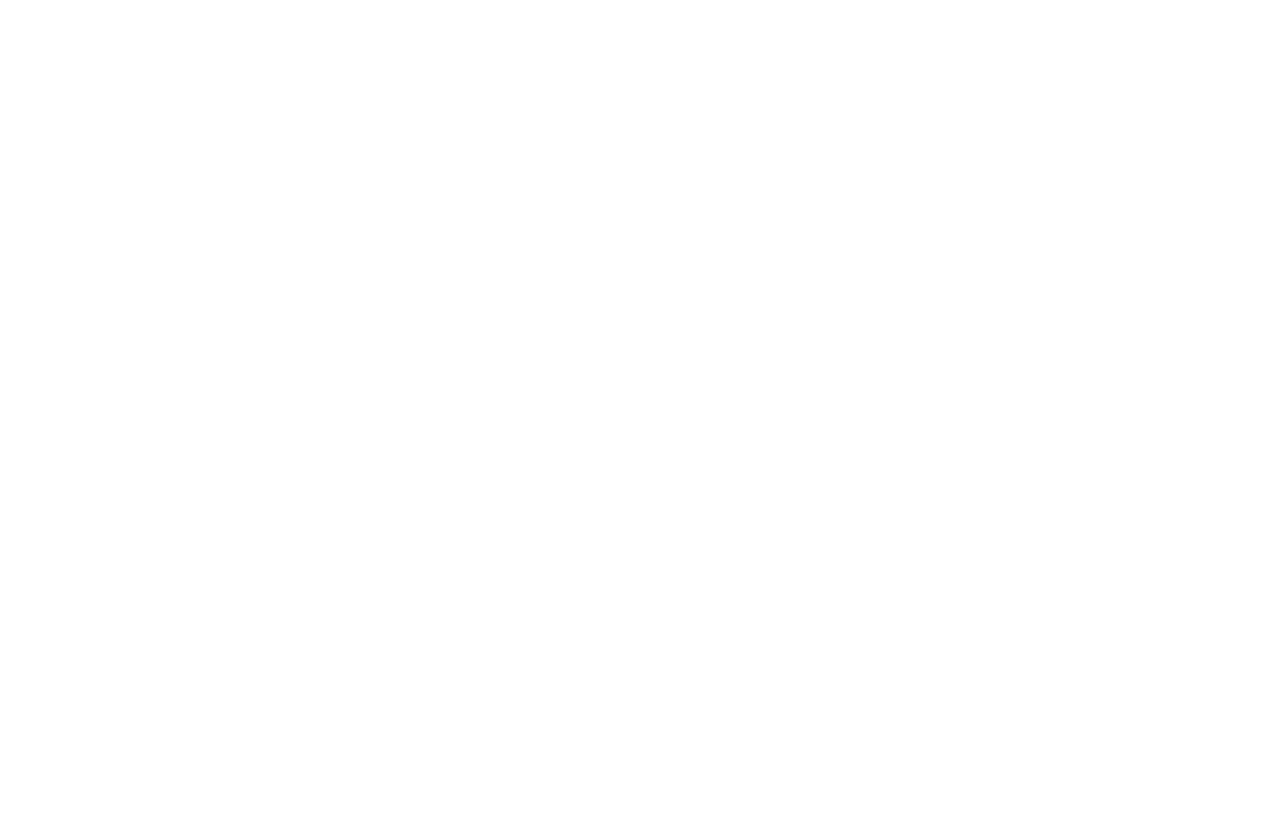
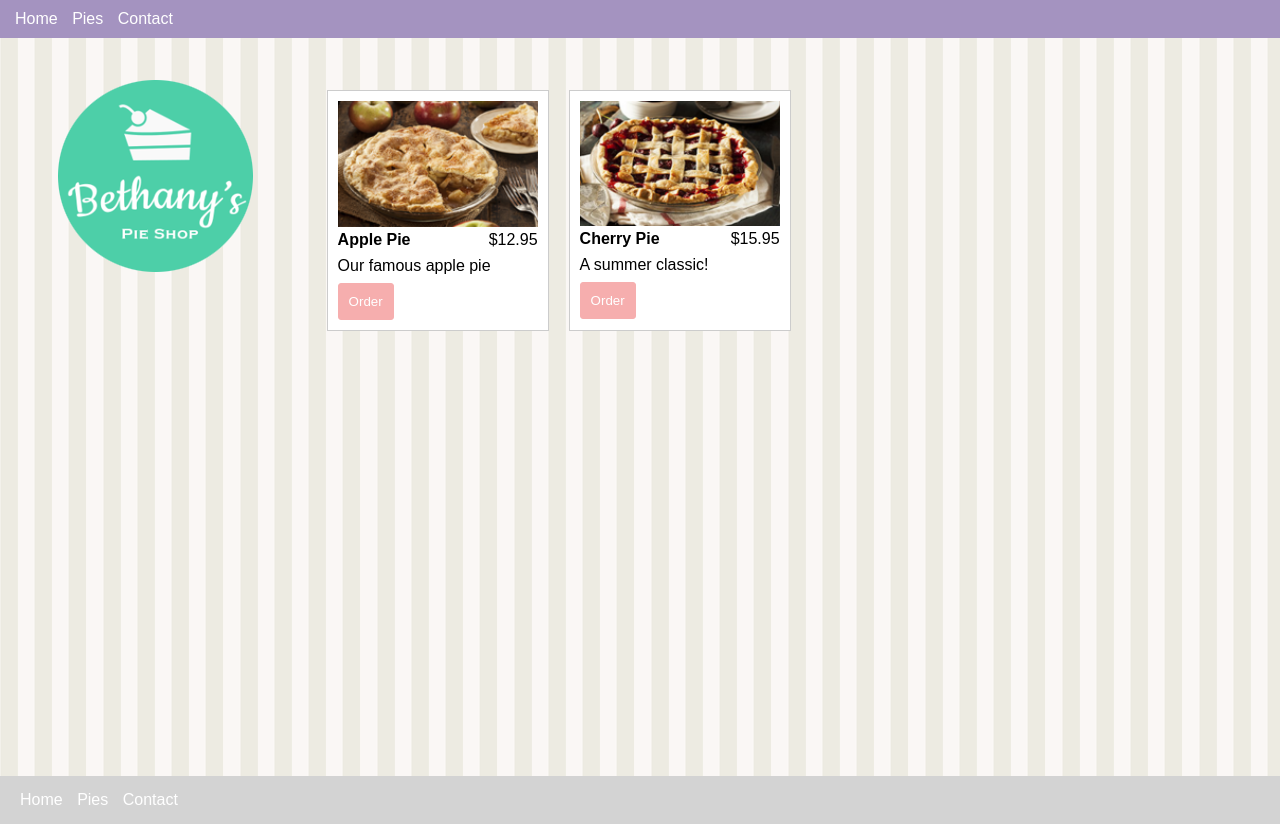
Before and after one commit to pfelto/websiteGS, a website: page pies.html in a window 1280 px wide. Before the commit the page ends 800 px from the top, so only its background shows below. Drawn offline with Linux system fonts and the light colour scheme.

Commit message:
HTML and CSS of the pie website

```diff
--- a/contact.html
+++ b/contact.html
@@ -0,0 +1,42 @@
+<!DOCTYPE html>
+<html lang="en">
+<head>
+    <meta charset="UTF-8">
+    <meta http-equiv="X-UA-Compatible" content="IE=edge">
+    <meta name="viewport" content="width=device-width, initial-scale=1.0">
+    <link rel="stylesheet" href="site.css" type="text/css">
+    <title>Contact | Bethany's Pie Shop</title>
+</head>
+<body>
+       <!-- Header navigation bar -->
+       <header>
+        <nav>
+            <ul>
+                <li><a href="/">Home</a></li>
+                <li><a href="pies.html">Pies</a></li>
+                <li><a href="contact.html">Contact</a></li>
+            </ul>
+        </nav>
+    </header>
+    <main>
+        <aside><img src="/images/logo.png" alt="Bethany's pie shop"></aside>
+        <article>
+            <h1>Contact</h1>
+            <p>We are always glad to hear from you!</p>
+            <p>
+                <a href="mailto:example@bethanyspieshop.com?subject=Interested%20in%20pies">Send us an Email</a>
+                and let us know how we can help make your occasion special.
+            </p>
+        </article>
+    </main>
+    <footer>
+        <nav>
+            <ul>
+                <li><a href="/">Home</a></li>
+                <li><a href="pies.html">Pies</a></li>
+                <li><a href="contact.html">Contact</a></li>
+            </ul>
+        </nav>
+    </footer>
+</body>
+</html>
--- a/pies.html
+++ b/pies.html
@@ -0,0 +1,58 @@
+<!DOCTYPE html>
+<html lang="en">
+<head>
+    <meta charset="UTF-8">
+    <meta http-equiv="X-UA-Compatible" content="IE=edge">
+    <meta name="viewport" content="width=device-width, initial-scale=1.0">
+    <link rel="stylesheet" href="site.css" type="text/css">
+    <title>Pies | Bethany's Pie Shop</title>
+
+</head>
+<body>
+    <!-- Header navigation bar -->
+    <header>
+        <nav>
+            <ul>
+                <li><a href="/">Home</a></li>
+                <li><a href="pies.html">Pies</a></li>
+                <li><a href="contact.html">Contact</a></li>
+            </ul>
+        </nav>
+    </header>
+    <!-- Section for Bethany's logo -->
+    <main>
+        <aside><img src="/images/logo.png" alt="Bethany's pie shop"></aside>
+        <article>
+            <section class="columns-desktop">
+                <div class="pie">
+                    <img src="images/apple-pie.png" alt="Apple Pie">
+                    <div class="columns">
+                        <div class="title">Apple Pie</div>
+                        <div class="price">$12.95</div>
+                    </div>
+                    <p class="desc">Our famous apple pie</p>
+                    <button data-order="apple-pie">Order</button>
+                </div>
+                <div class="pie">
+                    <img src="images/cherry-pie.png" alt="Cherry Pie">
+                    <div class="columns">
+                        <div class="title">Cherry Pie</div>
+                        <div class="price">$15.95</div>
+                    </div>
+                    <p class="desc">A summer classic!</p>
+                    <button data-order="apple-pie">Order</button>
+                </div>
+            </section>
+        </article>
+    </main>
+    <footer>
+        <nav>
+            <ul>
+                <li><a href="/">Home</a></li>
+                <li><a href="pies.html">Pies</a></li>
+                <li><a href="contact.html">Contact</a></li>
+            </ul>
+        </nav>
+    </footer>
+</body>
+</html>
--- a/site.css
+++ b/site.css
@@ -0,0 +1,124 @@
+* {
+    margin: 0;
+}
+
+html, body {
+    height: 100%;
+}
+
+body {
+    font-family: Arial, Helvetica, sans-serif;
+    background-color: lightgray;
+}
+
+p {
+    margin: .5em 0 .5em 0;
+}
+
+header{
+    display: block;
+    position: fixed;
+    top: 0;
+    left: 0;
+    width: 100%;
+    background-color: #a493c0;
+    padding: 10px;
+}
+
+nav a:visited,
+nav a:link {
+    color: white;
+    text-decoration: none;
+}
+
+nav > ul {
+    display: inline;
+    padding: 0;
+}
+
+nav > ul > li {
+    display: inline-block;
+    list-style: none;
+    margin: 0 5px 0 5px;
+}
+
+main {
+    display: block;
+    background-image: url("images/background.png");
+    padding: 3em 0 3em 0;
+    min-height: 85%;
+}
+
+footer {
+    padding: 15px;
+}
+
+aside,
+article {
+    padding: 2em;
+}
+
+aside {
+    text-align: center;
+}
+
+article {
+    width: 75%;
+}
+
+.columns {
+    display: flex;
+}
+
+@media only screen and (min-width: 768px) {
+    main {
+        display: flex;
+    }
+
+    aside {
+        margin-left: 2%;
+    }
+
+    .columns-desktop {
+        display: flex;
+    }
+}
+
+/* Pies */
+
+.pie {
+    width: 200px;
+    padding: 10px;
+    margin: 10px;
+    background-color: #fff;
+    border: solid 1px #ccc;
+}
+
+.pie img {
+    width: 100%;
+}
+
+.pie .title {
+    font-weight: bold;
+}
+
+.pie .columns {
+    width: 100%;
+}
+
+.pie .price {
+    text-align: right;
+}
+
+.pie .columns div {
+    width: 50%;
+}
+
+
+.pie button {
+    background-color: #f6aeae;
+    padding: 10px;
+    border: solid 1px #f6aeae;
+    border-radius: 3px;
+    color: #fff;
+}
```
Also changed, not shown: index.css (added, +14 -0 lines), index.html (+37 -28 lines).
